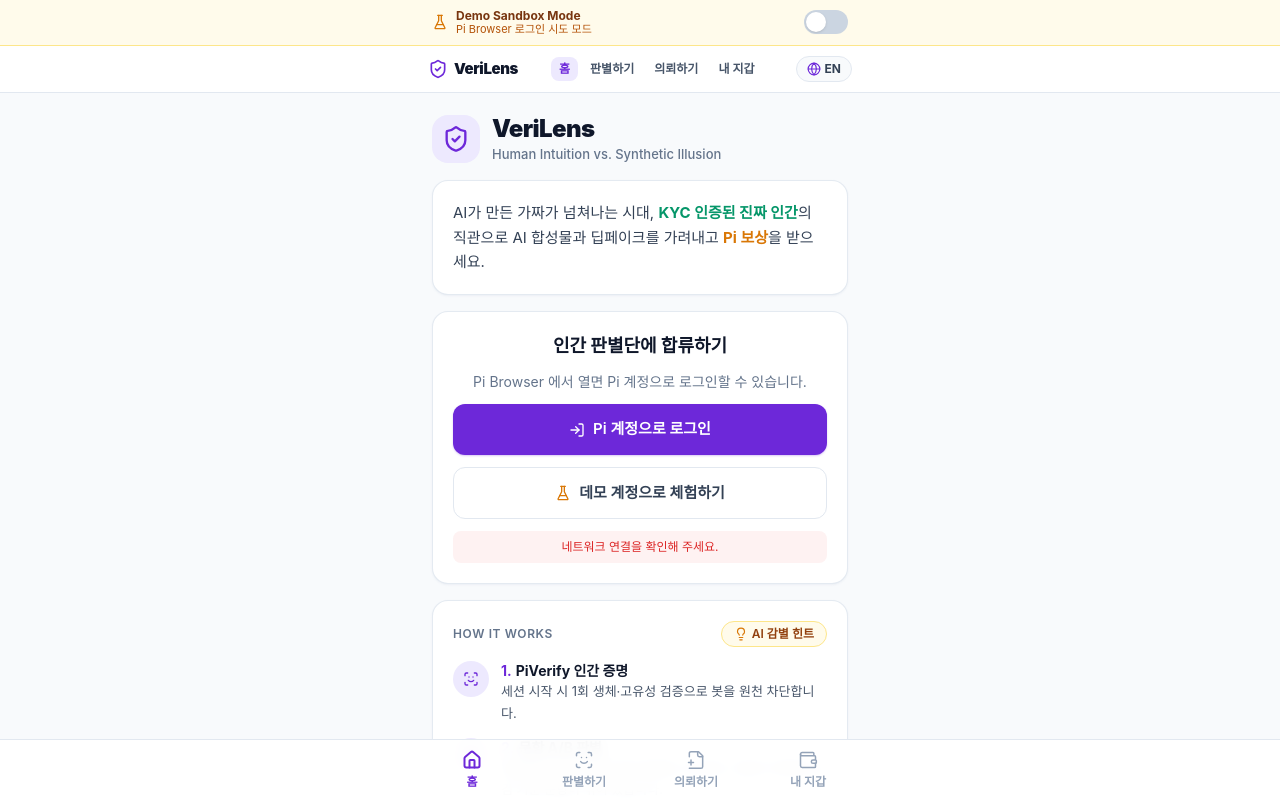
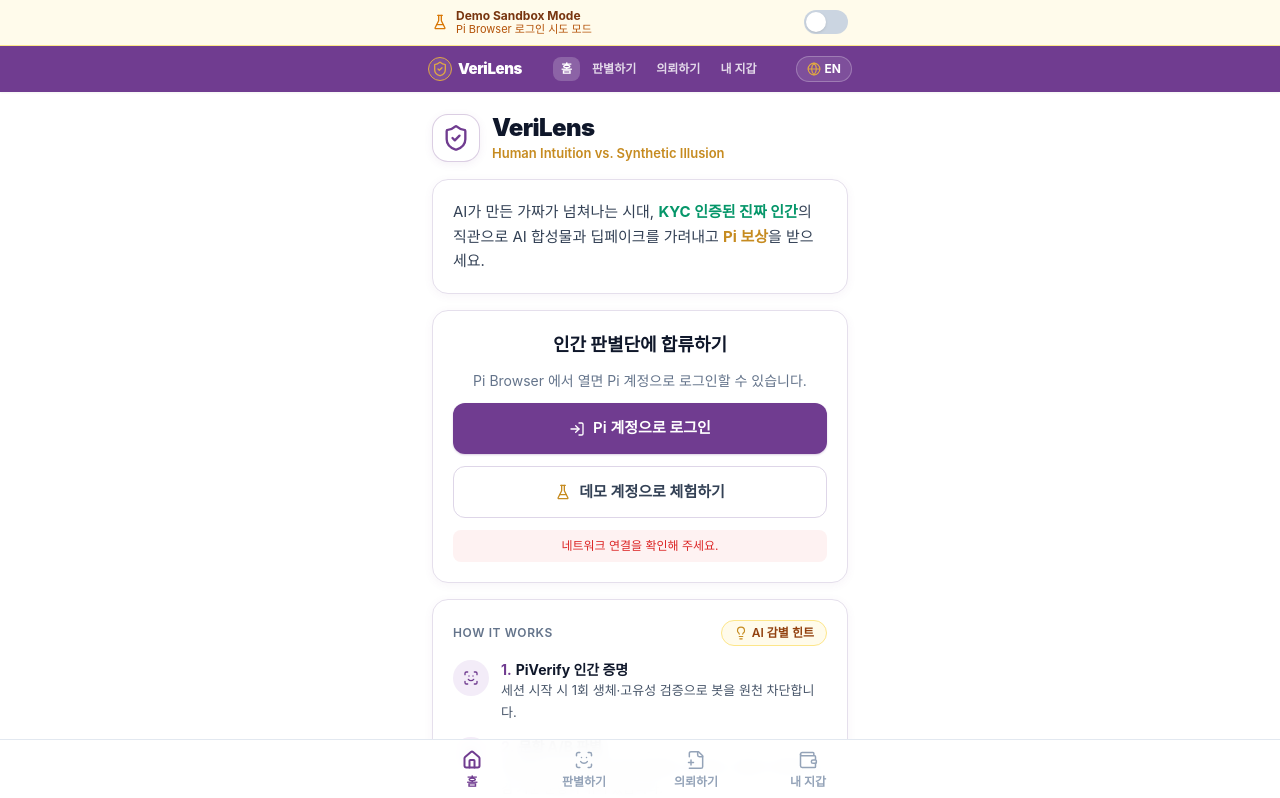
Before and after one commit to nabitzon-a11y/verilens, a Next.js app: page / in a window 1280 px wide. Shown: the top 798 px of the page. Built offline with nearby package versions, Linux system fonts and the light colour scheme; no server answers.

Commit message:
style: align colors, header, and cards with Pi Browser UI

```diff
--- a/app/globals.css
+++ b/app/globals.css
@@ -8,8 +8,8 @@
 
 html,
 body {
-  background-color: #f8fafc;
-  color: #0f172a;
+  background-color: #ffffff;
+  color: #1e1b2e;
   -webkit-tap-highlight-color: transparent;
 }
 
@@ -20,7 +20,7 @@ body {
 
 @layer components {
   .card {
-    @apply rounded-2xl border border-slate-200/90 bg-white p-5 shadow-sm shadow-slate-200/60;
+    @apply rounded-2xl border border-[#E5DFEC] bg-white p-5 shadow-[0_2px_10px_rgba(112,60,144,0.06)];
   }
 
   .btn {
@@ -37,7 +37,7 @@ body {
   }
 
   .btn-ghost {
-    @apply btn border border-slate-200 bg-white text-slate-700 hover:bg-slate-50;
+    @apply btn border border-[#DED6E8] bg-white text-slate-700 hover:bg-[#F8F6FA];
   }
 
   .chip {
@@ -49,7 +49,7 @@ body {
   }
 
   .input {
-    @apply w-full rounded-xl border border-slate-200 bg-slate-50/70 px-3.5 py-3 text-[15px] text-slate-900 placeholder:text-slate-400
+    @apply w-full rounded-xl border border-[#DED6E8] bg-[#FAF8FC] px-3.5 py-3 text-[15px] text-slate-900 placeholder:text-slate-400
       focus:border-brand focus:bg-white focus:outline-none focus:ring-2 focus:ring-brand/15;
   }
 }
--- a/app/layout.tsx
+++ b/app/layout.tsx
@@ -14,7 +14,7 @@ export const metadata: Metadata = {
 export const viewport: Viewport = {
   width: 'device-width',
   initialScale: 1,
-  themeColor: '#6D28D9',
+  themeColor: '#703C90',
 };
 
 /**
--- a/app/page.tsx
+++ b/app/page.tsx
@@ -66,12 +66,12 @@ export default function HomePage() {
 
       {/* Hero */}
       <header className="flex items-center gap-3 pt-1">
-        <div className="flex h-12 w-12 items-center justify-center rounded-2xl bg-brand-soft">
+        <div className="flex h-12 w-12 items-center justify-center rounded-2xl border border-brand/25 bg-white shadow-[0_2px_8px_rgba(112,60,144,0.08)]">
           <ShieldCheck className="h-7 w-7 text-brand" />
         </div>
         <div>
           <h1 className="text-2xl font-black tracking-tight text-slate-900">VeriLens</h1>
-          <p className="text-[13px] font-medium text-slate-500">{t.tagline}</p>
+          <p className="text-[13px] font-semibold text-pi-light">{t.tagline}</p>
         </div>
       </header>
 
--- a/components/TopBar.tsx
+++ b/components/TopBar.tsx
@@ -9,7 +9,7 @@ import { useApp } from './AppProvider';
 
 /**
  * 상단 고정 내비게이션 + KO/EN 언어 전환 바
- * - 화이트 + 보라색(#6D28D9) 포인트, 넉넉한 폰트
+ * - Pi Browser 스타일 플럼 퍼플(#703C90) 헤더 + 화이트/골드 포인트
  */
 export function TopBar() {
   const pathname = usePathname() ?? '/';
@@ -24,10 +24,12 @@ export function TopBar() {
   ];
 
   return (
-    <header className="sticky top-0 z-30 border-b border-slate-200 bg-white/95 backdrop-blur">
+    <header className="sticky top-0 z-30 bg-brand text-white shadow-sm">
       <div className="mx-auto flex max-w-md items-center justify-between gap-2 px-3 py-2.5">
-        <Link href="/" className="flex shrink-0 items-center gap-1.5 text-[15px] font-black tracking-tight text-slate-900">
-          <ShieldCheck className="h-5 w-5 text-brand" />
+        <Link href="/" className="flex shrink-0 items-center gap-1.5 text-[15px] font-black tracking-tight text-white">
+          <span className="flex h-6 w-6 items-center justify-center rounded-full border border-pi bg-white/10">
+            <ShieldCheck className="h-4 w-4 text-pi" />
+          </span>
           <span>VeriLens</span>
         </Link>
 
@@ -38,7 +40,7 @@ export function TopBar() {
               href={l.href}
               className={clsx(
                 'rounded-lg px-2 py-1 text-xs font-semibold transition',
-                l.active ? 'bg-brand-soft text-brand' : 'text-slate-600 hover:bg-slate-100 hover:text-slate-900',
+                l.active ? 'bg-white/20 text-white' : 'text-white/80 hover:bg-white/10 hover:text-white',
               )}
             >
               {l.label}
@@ -50,9 +52,9 @@ export function TopBar() {
           type="button"
           onClick={() => setLang(lang === 'ko' ? 'en' : 'ko')}
           aria-label="언어 전환 (KO/EN)"
-          className="flex shrink-0 items-center gap-1 rounded-full border border-slate-200 bg-slate-50 px-2.5 py-1 text-xs font-bold text-slate-700 transition hover:bg-slate-100"
+          className="flex shrink-0 items-center gap-1 rounded-full border border-white/25 bg-white/10 px-2.5 py-1 text-xs font-bold text-white transition hover:bg-white/20"
         >
-          <Globe className="h-3.5 w-3.5 text-brand" />
+          <Globe className="h-3.5 w-3.5 text-pi" />
           {lang === 'ko' ? 'EN' : 'KO'}
         </button>
       </div>
--- a/tailwind.config.ts
+++ b/tailwind.config.ts
@@ -10,22 +10,22 @@ const config: Config = {
     extend: {
       colors: {
         brand: {
-          DEFAULT: '#6D28D9', // 메인 보라색 (Pi 톤)
-          light: '#7C3AED',
-          dark: '#5B21B6',
-          soft: '#EDE9FE',
+          DEFAULT: '#703C90', // Pi Browser 메인 플럼 퍼플
+          light: '#864EA8',
+          dark: '#592B75',
+          soft: '#F3ECF8',
         },
         surface: {
-          DEFAULT: '#F8FAFC', // 화이트-슬레이트 배경
+          DEFAULT: '#FFFFFF', // Pi Browser 클린 화이트 배경
           card: '#FFFFFF',
-          muted: '#F1F5F9',
+          muted: '#F8F6FA',
         },
         navy: {
-          DEFAULT: '#0F172A', // 진한 본문 텍스트
-          900: '#0F172A',
+          DEFAULT: '#1E1B2E', // 진한 본문 텍스트
+          900: '#1E1B2E',
           800: '#FFFFFF',
-          700: '#F1F5F9',
-          600: '#E2E8F0',
+          700: '#F8F6FA',
+          600: '#E5DFEC',
         },
         human: {
           DEFAULT: '#10B981', // Human Verified 강조 (에메랄드)
@@ -33,9 +33,9 @@ const config: Config = {
           dark: '#059669',
         },
         pi: {
-          DEFAULT: '#F59E0B', // Pi 보상 강조 (앰버)
-          light: '#D97706', // 라이트 배경에서 가독성 좋은 앰버 텍스트
-          dark: '#B45309',
+          DEFAULT: '#E0A842', // Pi 골드
+          light: '#C68B20', // 화이트 배경 가독성 좋은 Pi 골드
+          dark: '#A67114',
         },
       },
       fontFamily: {
```
